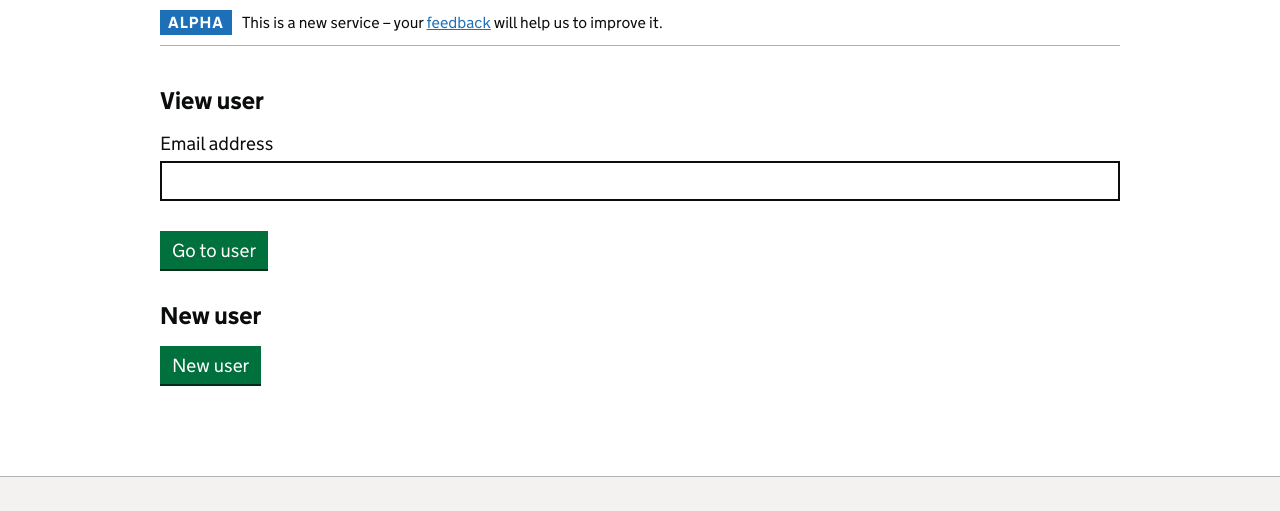
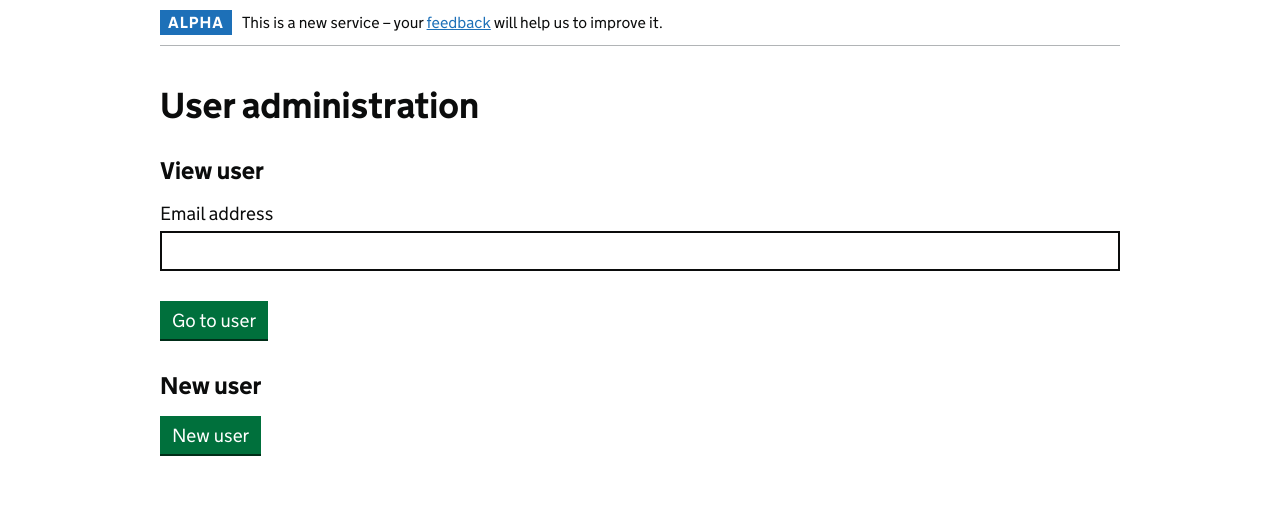
Before and after one commit to alphagov/transfer-coronavirus-data-service, a Flask app: template templates/admin/index.html in a window 1280 px wide. Shown: the part 60-571 px from the top of the page. Run offline with Flask 2, Linux system fonts and the light colour scheme; the template is opened without the code that fills it, so the values that code supplies are empty.

Commit message:
Fix heading hierarchy and input id for label for link.

```diff
--- a/templates/admin/index.html
+++ b/templates/admin/index.html
@@ -1,7 +1,7 @@
 {% extends 'primary.html' %}
 {% block content %}
 
-
+<h1 class="govuk-heading-l">User administration</h1>
 <fieldset class="govuk-fieldset">
   <legend class="govuk-fieldset__legend govuk-fieldset__legend--m">
     <h2 class="govuk-fieldset__heading">
@@ -11,10 +11,10 @@
 
   <form action="/admin/user" method="post">
     <div class="govuk-form-group">
-      <label class="govuk-label" for="name">
+      <label class="govuk-label" for="email">
         Email address
       </label>
-      <input class="govuk-input" name="email" type="email" spellcheck="false">
+      <input class="govuk-input" id="email" name="email" type="email" spellcheck="false">
     </div>
     <button name="task" value="view" class="govuk-button" data-module="govuk-button" type=submit>Go to user</button>
   </form>
```
